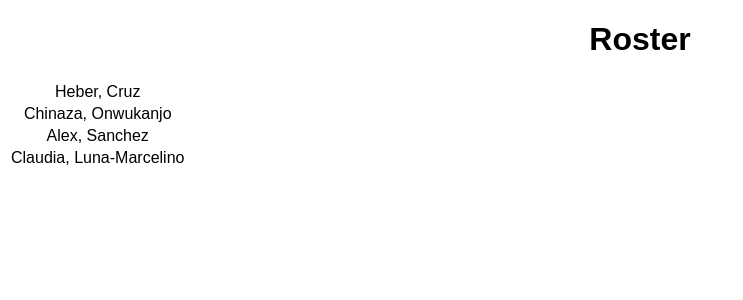
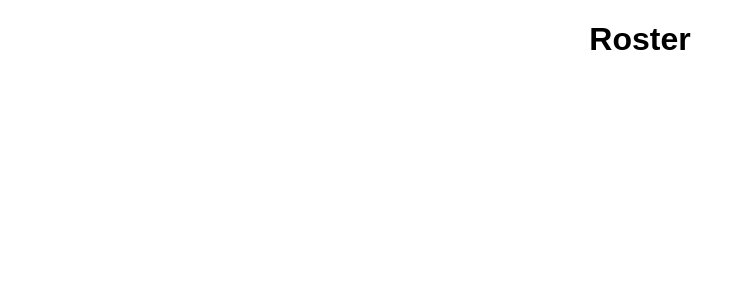
Before and after one commit to hebercruz384/ClassList, a React (Create React App) app: page / in a window 1280 px wide. Shown: the top 300 px of the page, without its empty margins (0-743 px from the left). Built offline with nearby package versions, Linux system fonts and the light colour scheme.

Commit message:
Created a array and deleted my table

```diff
--- a/src/App.js
+++ b/src/App.js
@@ -9,16 +9,20 @@ function ListItem(firstName, lastName) {
     </tr>
   );
 }
+let classRoster = [
+  ["Heber", "Cruz"],
+  ["Chinaza", "Onwukanjo"],
+  ["Alex", "Sanchez"],
+  ["Claudia", "Luna-Marcelino"]
+];
+classRoster.map(function (person) {
+  return ListItem(person[0]);
+});
+
 export default function App() {
   return (
     <div className="App">
       <h1>Roster</h1>
-      <table>
-        {ListItem("Heber, Cruz")}
-        {ListItem("Chinaza, Onwukanjo")}
-        {ListItem("Alex, Sanchez")}
-        {ListItem("Claudia, Luna-Marcelino")}
-      </table>
     </div>
   );
 }
```
